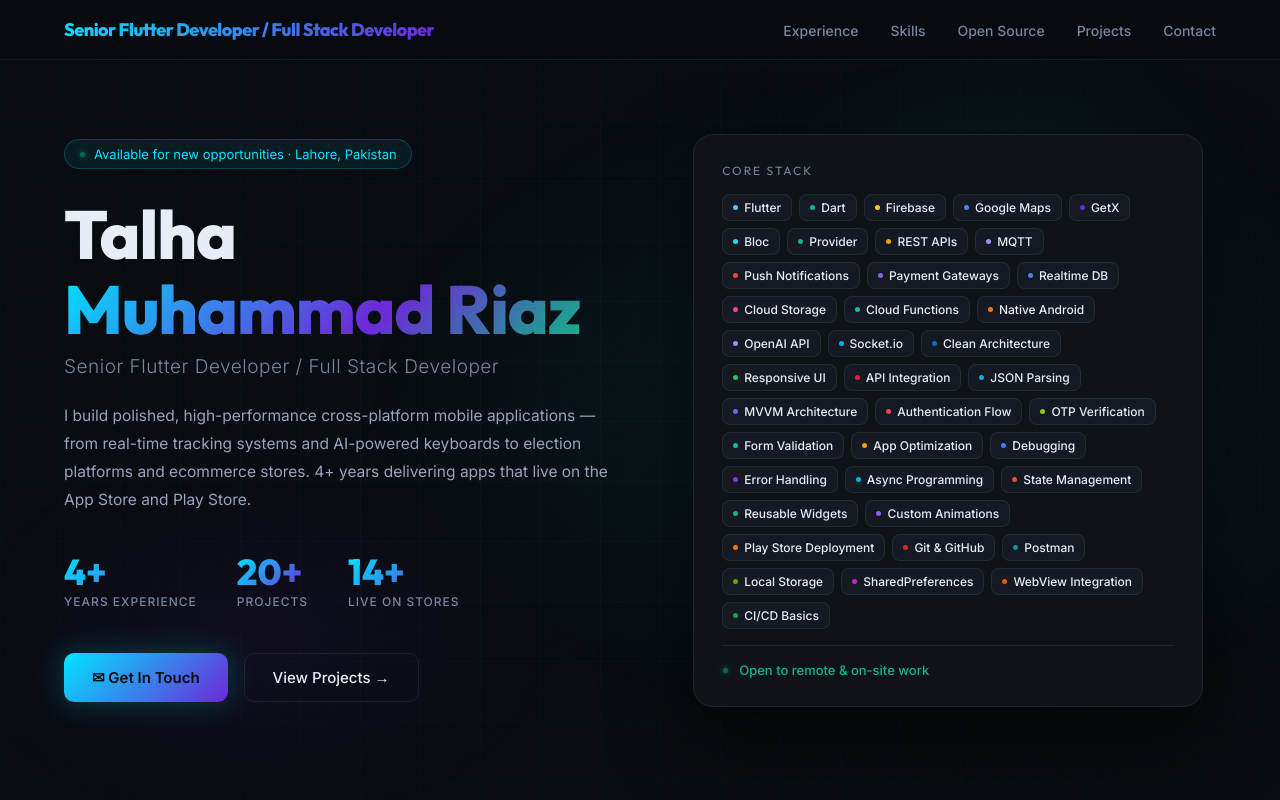
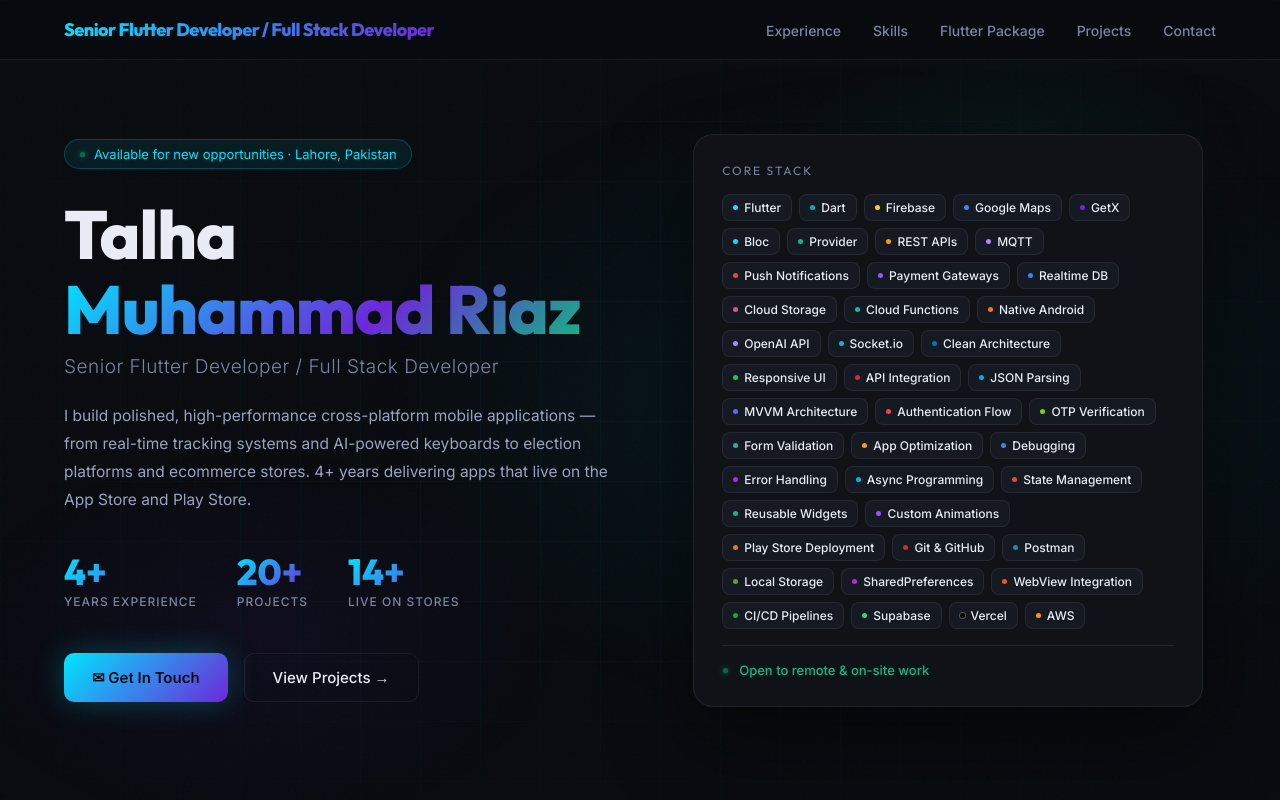
Before and after one commit to TalhaRiazH/portfolio, a plain HTML site: page index.html in a window 1280 px wide. Shown: the top 800 px of the page. Drawn offline with Linux system fonts and the light colour scheme.

Commit message:
Update core stack and rename nav to Flutter Package.

```diff
--- a/index.html
+++ b/index.html
@@ -1040,7 +1040,7 @@ a.project-card:hover {
         <ul class="nav-links">
             <li><a href="#experience">Experience</a></li>
             <li><a href="#skills">Skills</a></li>
-            <li><a href="#open-source">Open Source</a></li>
+            <li><a href="#open-source">Flutter Package</a></li>
             <li><a href="#projects">Projects</a></li>
             <li><a href="#contact">Contact</a></li>
         </ul>
@@ -1130,7 +1130,10 @@ a.project-card:hover {
                 <div class="tech-item"><span class="tech-dot" style="background:#c026d3"></span>SharedPreferences</div>
                 <div class="tech-item"><span class="tech-dot" style="background:#ea580c"></span>WebView Integration
                 </div>
-                <div class="tech-item"><span class="tech-dot" style="background:#16a34a"></span>CI/CD Basics</div>
+                <div class="tech-item"><span class="tech-dot" style="background:#16a34a"></span>CI/CD Pipelines</div>
+                <div class="tech-item"><span class="tech-dot" style="background:#3ecf8e"></span>Supabase</div>
+                <div class="tech-item"><span class="tech-dot" style="background:#000000;box-shadow:0 0 0 1px rgba(255,255,255,0.25)"></span>Vercel</div>
+                <div class="tech-item"><span class="tech-dot" style="background:#ff9900"></span>AWS</div>
             </div>
             <div class="card-divider"></div>
             <div class="avail-badge">
```
